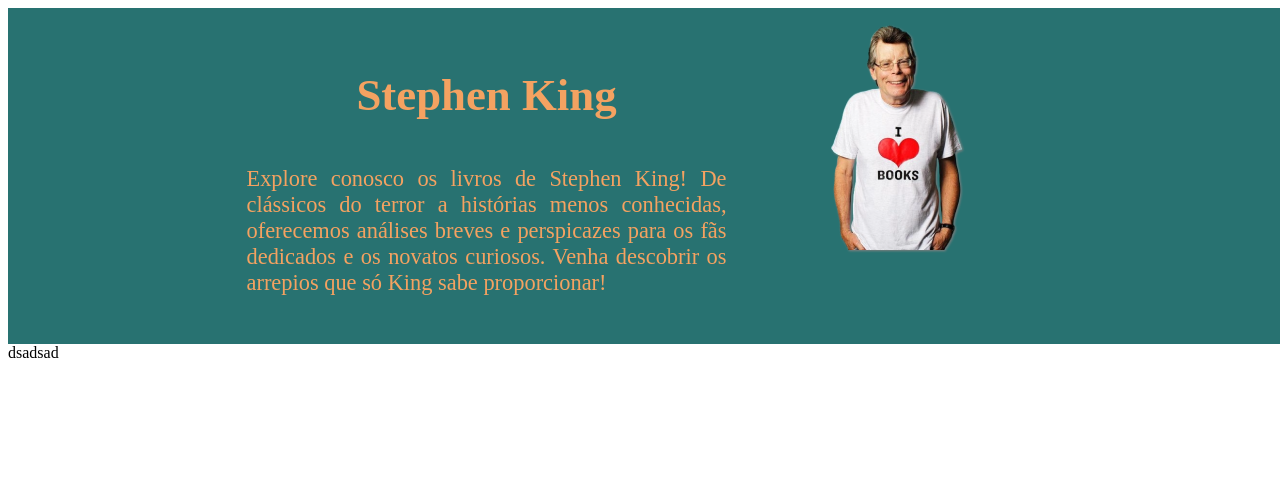
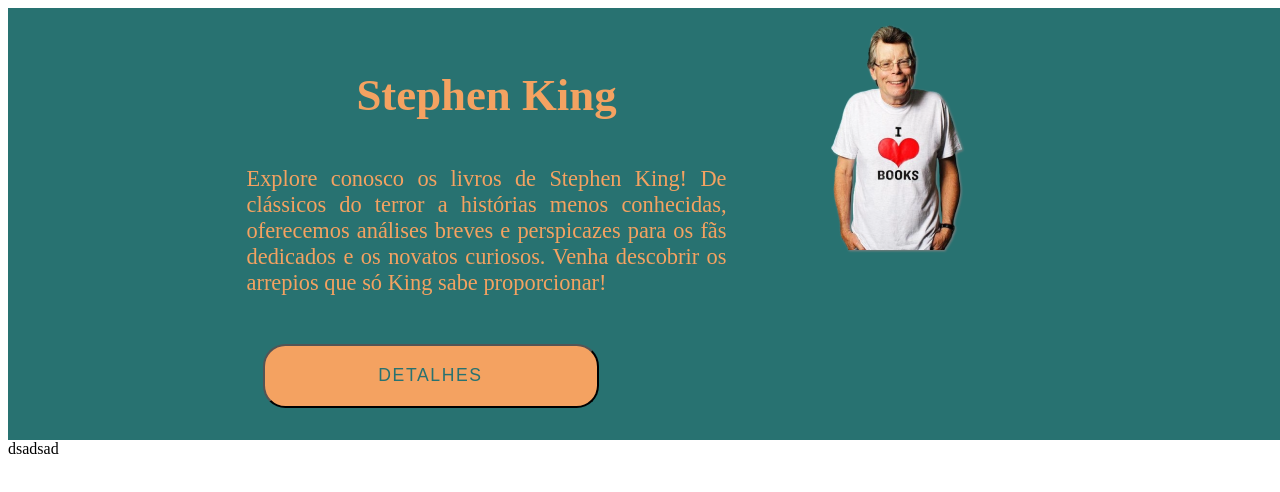
Before and after one commit to brenoSCosta/stephen-king-book-reviews, a Next.js app: page /landing in a window 1280 px wide. Shown: the top 492 px of the page. Built offline with nearby package versions, Linux system fonts and the light colour scheme.

Commit message:
Add button to details

```diff
--- a/src/components/Button/styles.ts
+++ b/src/components/Button/styles.ts
@@ -6,6 +6,7 @@
   width: 70%;
   background-color: ${(props) =>
     props.$primary ? props.theme.colors.primary : props.theme.colors.secondary};
+  color: ${(props) => (props.$primary ? props.theme.colors.secondary : props.theme.colors.primary)};
   text-transform: uppercase;
   letter-spacing: 0.1rem;
   margin: 1rem;
--- a/src/components/Header/Header.tsx
+++ b/src/components/Header/Header.tsx
@@ -1,6 +1,7 @@
 import * as S from './styles';
 import SKing from '../../../public/assets/images/sking.png';
 import Image from 'next/image';
+import { Button } from '../Button';
 
 const Header = () => {
   return (
@@ -13,6 +14,7 @@
             conhecidas, oferecemos análises breves e perspicazes para os fãs dedicados e os novatos
             curiosos. Venha descobrir os arrepios que só King sabe proporcionar!
           </S.HeaderDescriptionText>
+          <Button type='button' typePrimary={false} name='Detalhes' />
         </S.HeaderDescription>
         <S.ImageContainer>
           <Image src={SKing} alt='Stephen king photo' style={S.imageStyle} />
```
